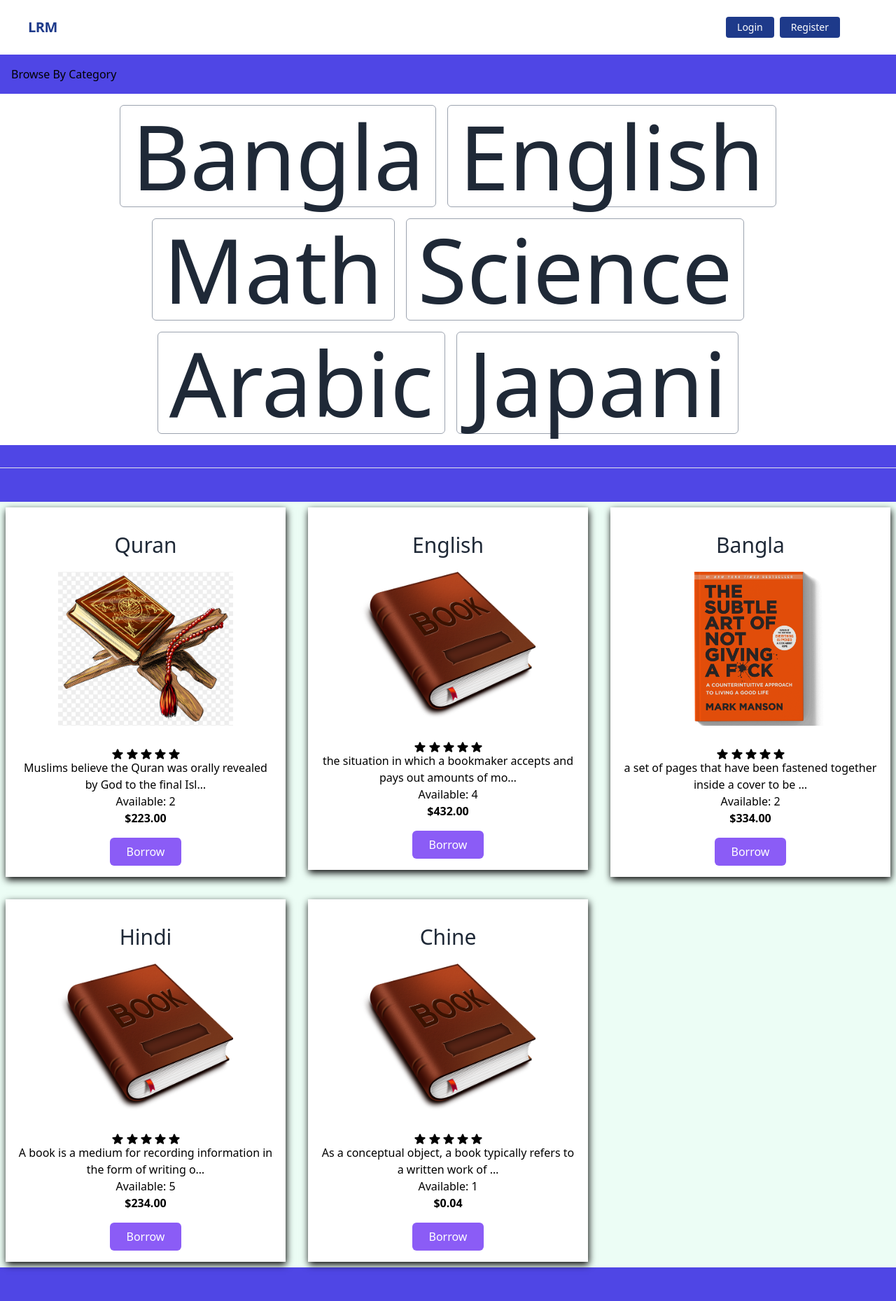
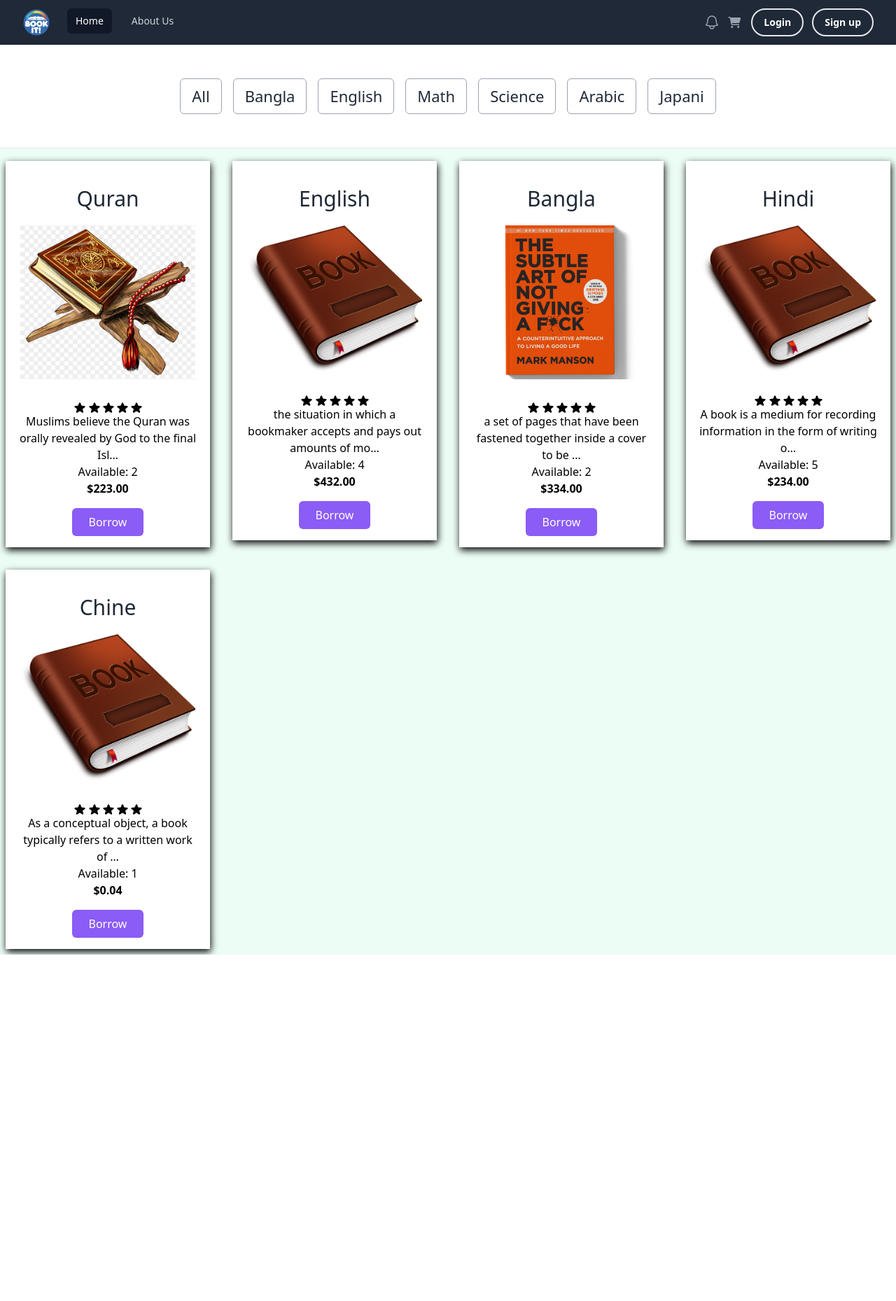
Before and after one commit to Md-Merazul-Islam/Library-Management-System, a Django app: page / in a window 1280 px wide. Shown: the whole page at 70% size. After the commit the page ends 1364 px from the top, so only its background shows below. Run offline with Django 5.2, Linux system fonts and the light colour scheme; data comes from the database, SQL or seed files in the repository; both versions use the stored data as it was after the commit; some libraries are stand-ins or nearby versions.

Commit message:
successfully done

```diff
--- a/Library_mentment/urls.py
+++ b/Library_mentment/urls.py
@@ -10,6 +10,7 @@ urlpatterns = [
     path('books/', include('books.urls')),
     path('transactions/', include('transactions.urls')),
     path('', views.home, name='home'),
+    path('about-us', views.about_us, name='about_us'),
     path('category/<slug:category_slug>/', views.home, name='category_wise_view'),
     path('books/details/<int:pk>/', views.DetailBookView.as_view(), name='Book_detail'),
     # path('borrow-book/<int:book_id>/', views.Borrow_Book, name='borrow_book'),
--- a/Library_mentment/views.py
+++ b/Library_mentment/views.py
@@ -37,3 +37,8 @@ class DetailBookView( DetailView):
         context['reviews'] = reviews
         context['comment_form'] = comment_form
         return context
+
+
+
+def about_us(request):
+    return render(request,'about.html')
--- a/core/templates/base.html
+++ b/core/templates/base.html
@@ -11,6 +11,7 @@
     <link href="https://unpkg.com/tailwindcss@^1.0/dist/tailwind.min.css" rel="stylesheet">
     <link rel="preconnect" href="https://fonts.googleapis.com" />
     <link rel="preconnect" href="https://fonts.gstatic.com" crossorigin />
+    <link rel="stylesheet" href="https://cdnjs.cloudflare.com/ajax/libs/font-awesome/6.5.2/css/all.min.css" integrity="sha512-SnH5WK+bZxgPHs44uWIX+LLJAJ9/2PkPKZ5QiAj6Ta86w+fsb2TkcmfRyVX3pBnMFcV7oQPJkl9QevSCWr3W6A==" crossorigin="anonymous" referrerpolicy="no-referrer" />
     <link href="https://fonts.googleapis.com/css2?family=Poppins:ital,wght@0,100;0,200;0,300;0,400;0,500;0,600;0,700;0,800;0,900;1,100;1,200;1,300;1,400;1,500;1,600;1,700;1,800;1,900&display=swap" rel="stylesheet" />
     <link href="https://fonts.googleapis.com/css2?family=Raleway:ital,wght@0,100..900;1,100..900&display=swap" rel="stylesheet" />
     {% block head_extra %}{% endblock %}
@@ -22,15 +23,17 @@
         }
     </style>
 </head>
-<body class="bg-indigo-600">
+<body class="">
     {% include 'navbar.html' %}
     {% block body %}
-        <div class="lg:container lg:mx-auto" id="main">
-            {% include 'messages.html' %}
-            {% block content %}
-            {% endblock %}
-        </div>
+    <div class=" mx-auto" id="main" style="max-width: 1675px;">
+        {% include 'messages.html' %}
+        {% block content %}
+        {% endblock %}
+    </div>
+
     {% endblock %}
+
     {% include 'footer.html' %}
     <script src="https://cdn.jsdelivr.net/npm/sweetalert2@11"></script>
 </body>
--- a/core/templates/index.html
+++ b/core/templates/index.html
@@ -19,9 +19,9 @@
 <section >
     <h5 class="p-4">Browse By Category</h5>
     <style>
+      width: 100%;
       .mx-container {
-        width: 100%;
-        max-width: 1680px;
+        max-width:1744px;
         margin: 0 auto;
       }
 
--- a/core/templates/navbar.html
+++ b/core/templates/navbar.html
@@ -1,51 +1,128 @@
-<nav class="flex items-center justify-between flex-wrap bg-white p-6 px-10">
-    <div class="flex items-center flex-shrink-0 text-white mr-6">
-        <span class="font-semibold text-xl tracking-tight text-blue-900"><a href="/">LRM</a></span>
-    </div>
-    <div class="block lg:hidden">
-        <button class="flex items-center px-3 py-2 border rounded text-white border-white-400 hover:text-white hover:border-white">
-            <svg class="fill-current h-3 w-3" viewBox="0 0 20 20" xmlns="http://www.w3.org/2000/svg"><title>Menu</title><path d="M0 3h20v2H0V3zm0 6h20v2H0V9zm0 6h20v2H0v-2z"/></svg>
+
+
+
+{% load static %}
+
+<nav class="bg-gray-800 ">
+  <div class="mx-auto  px-2 sm:px-6 lg:px-8" style="max-width: 1744px">
+    <div class="relative flex h-16 items-center justify-between">
+      <div class="absolute inset-y-0 left-0 flex items-center sm:hidden">
+        <!-- Mobile menu button-->
+        <button type="button" class="relative inline-flex items-center justify-center rounded-md p-2 text-gray-400 hover:bg-gray-700 hover:text-white focus:outline-none focus:ring-2 focus:ring-inset focus:ring-white" aria-controls="mobile-menu" aria-expanded="false" onclick="toggleMobileMenu()">
+          <span class="sr-only">Open main menu</span>
+          <!-- Icon when menu is closed -->
+          <svg class="block h-6 w-6" fill="none" viewBox="0 0 24 24" stroke-width="1.5" stroke="currentColor" aria-hidden="true">
+            <path stroke-linecap="round" stroke-linejoin="round" d="M3.75 6.75h16.5M3.75 12h16.5m-16.5 5.25h16.5" />
+          </svg>
+          <!-- Icon when menu is open -->
+          <svg class="hidden h-6 w-6" fill="none" viewBox="0 0 24 24" stroke-width="1.5" stroke="currentColor" aria-hidden="true">
+            <path stroke-linecap="round" stroke-linejoin="round" d="M6 18L18 6M6 6l12 12" />
+          </svg>
         </button>
       </div>
-    <!-- Register Login non logged in user er jonne -->
-    <!-- Report , Withdraw, Deposit       Profile Logout logged in user -->
-    <div class="w-full block flex-grow lg:flex lg:items-center lg:w-auto px-10">
+      <div class="flex flex-1 items-center justify-center sm:items-stretch sm:justify-start">
+        <div class="flex flex-shrink-0 items-center">
+            <a href="{% url 'home' %}">
+                <img class="h-10 w-auto" src="{% static 'logo.png' %}" alt="Your Company">
+            </a>
+        </div>
+        <div class="hidden sm:ml-6 sm:block">
+          <div class="flex space-x-4">
+            <!-- Current: "bg-gray-900 text-white", Default: "text-gray-300 hover:bg-gray-700 hover:text-white" -->
+            <a href="{% url "home" %}" class="bg-gray-900 text-white rounded-md px-3 py-2 text-sm font-medium" aria-current="page">Home</a>
+            <a href="{% url 'about_us' %}" class="text-gray-300 hover:bg-gray-700 hover:text-white rounded-md px-3 py-2 text-sm font-medium">About Us</a>
+
+          </div>
+        </div>
+      </div>
+      <div class="absolute inset-y-0 right-0 flex items-center pr-2 sm:static sm:inset-auto sm:ml-6 sm:pr-0">
+        <button type="button" class="relative rounded-full bg-gray-800 p-1 text-gray-400 hover:text-white focus:outline-none focus:ring-2 focus:ring-white focus:ring-offset-2 focus:ring-offset-gray-800" aria-expanded="false" onclick="toggleMenu()">
+          <span class="sr-only">View notifications</span>
+          <div class="flex items-center">
+            <svg class="h-6 w-6 mr-2" fill="none" viewBox="0 0 24 24" stroke-width="1.5" stroke="currentColor" aria-hidden="true">
+                <path stroke-linecap="round" stroke-linejoin="round" d="M14.857 17.082a23.848 23.848 0 005.454-1.31A8.967 8.967 0 0118 9.75v-.7V9A6 6 0 006 9v.75a8.967 8.967 0 01-2.312 6.022c1.733.64 3.56 1.085 5.455 1.31m5.714 0a24.255 24.255 0 01-5.714 0m5.714 0a3 3 0 11-5.714 0" />
+            </svg>
+           <div class="pt-1" style="">
+           <a href="{% url "borrowing_history" %}"> <i class="fa-solid fa-cart-shopping h-6 w-6 mr-2"></i></a>
+
+           </div>
+
+
+            </svg>
+
+        </div>
+
+
+        </button>
+
+
         {% if request.user.is_authenticated %}
-            <div class="text-md lg:flex-grow">
-                <a href="{% url "home" %}" class="block mt-4 lg:inline-block lg:mt-0 text-blue-900 hover:text-red-900 hover:font-black mr-4">
-                    Home
-                </a>
-                <a href="{% url "transaction_report" %}" class="block mt-4 lg:inline-block lg:mt-0 text-blue-900 hover:text-red-900 hover:font-black mr-4">
-                    Report
-                </a>
-                <a href="{% url "deposit_money" %}" class="block mt-4 lg:inline-block lg:mt-0 text-blue-900 hover:text-red-900 hover:font-black mr-4">
-                    Deposit
-                </a>
-                 <a href="{% url "borrowing_history" %}" class="block mt-4 lg:inline-block lg:mt-0 text-blue-900 hover:text-red-900 hover:font-black mr-4">
-                    Borrow History
-                </a>
-                {% comment %}
-                <a href="" class="block mt-4 lg:inline-block lg:mt-0 text-blue-900 hover:text-red-900 hover:font-black mr-4">
-                    Loan Request
-                </a>
-                <a href="" class="block mt-4 lg:inline-block lg:mt-0 text-blue-900 hover:text-red-900 hover:font-black mr-4">
-                    Transfer Money
-                </a> {% endcomment %}
+        <!-- Profile dropdown -->
+        <div class="relative ml-3">
+
+          <div>
+            <button type="button" class="relative flex rounded-full bg-gray-800 text-sm focus:outline-none focus:ring-2 focus:ring-white focus:ring-offset-2 focus:ring-offset-gray-800" aria-expanded="false" onclick="toggleProfile()">
+              <span class="sr-only">Open user menu</span>
+              <img class="h-8 w-8 rounded-full" src="{% static 'men_icon.png' %}" alt="">
+            </button>
           </div>
-            <div class="flex w-auto">
-                <div class="text-blue-900 my-auto font-black px-5">Welcome, {{ request.user.first_name }} (balance : {{request.user.account.balance}}) </div>
 
-                <a href="{% url 'profile' %}" class="mx-2 inline-block font-medium text-sm px-4 py-2 leading-none bg-blue-900 rounded text-white border-white hover:border-transparent hover:text-dark hover:bg-red-700 mt-4 lg:mt-0">Profile</a>
-                <a href="{% url 'user_logout' %}" class="mx-2 inline-block font-medium text-sm px-4 py-2 leading-none bg-blue-900 rounded text-white border-white hover:border-transparent hover:text-dark hover:bg-red-700 mt-4 lg:mt-0">Logout</a>
+          <!-- Dropdown menu -->
+
+
+          <div id="profile-dropdown" class="hidden absolute right-0 z-10 mt-2 w-48 origin-top-right rounded-md bg-white py-1 shadow-lg ring-1 ring-black ring-opacity-5 focus:outline-none" role="menu" aria-orientation="vertical" tabindex="-1">
+            <a href="{% url 'profile' %}" class="block px-4 py-2 text-sm text-gray-700" role="menuitem" tabindex="-1">Your Profile</a>
+            <a href="{% url "transaction_report" %}" class="block px-4 py-2 text-sm text-gray-700" role="menuitem" tabindex="-1">Transaction Report</a>
+            <a href="{% url "deposit_money" %}" class="block px-4 py-2 text-sm text-gray-700" role="menuitem" tabindex="-1">Deposit Money</a>
+            <a href="{% url "borrowing_history" %}" class="block px-4 py-2 text-sm text-gray-700" role="menuitem" tabindex="-1"> Borrow History</a>
+            <a href="{% url 'user_logout' %}" class="block px-4 py-2 text-sm text-gray-700" role="menuitem" tabindex="-1">Sign Out</a>
+            {% comment %} <a href="#" class="block px-4 py-2 text-sm text-gray-700" role="menuitem" tabindex="-1">Sign out</a> {% endcomment %}
+          </div>
         </div>
         {% else %}
-            <div class="text-md lg:flex-grow"></div>
-            <div>
-                <a href="{% url 'login' %}" class="mr-2 inline-block font-medium text-sm px-4 py-2 leading-none bg-blue-900 rounded text-white border-white hover:border-transparent hover:text-gray-800 hover:bg-red-700 mt-4 lg:mt-0">Login</a>
+        <div class='flex max-lg:ml-auto space-x-3'>
+            <a href="{% url "login" %}">
+                <button class='px-4 py-2 text-sm rounded-full font-bold text-white border-2 border-[#007bff] bg-[#007bff] transition-all ease-in-out duration-300 hover:bg-transparent hover:text-[#007bff]'>Login</button>
+            </a>
+            <a href="{% url "register" %}">
+                <button class='px-4 py-2 text-sm rounded-full font-bold text-white border-2 border-[#007bff] bg-[#007bff] transition-all ease-in-out duration-300 hover:bg-transparent hover:text-[#007bff]'>Sign up</button>
+            </a>
+
+            <button id="toggleOpen" class='lg:hidden'>
+                <svg class="w-7 h-7" fill="#000" viewBox="0 0 20 20" xmlns="http://www.w3.org/2000/svg">
+                    <path fill-rule="evenodd" d="M3 5a1 1 0 011-1h12a1 1 0 110 2H4a1 1 0 01-1-1zM3 10a1 1 0 011-1h12a1 1 0 110 2H4a1 1 0 01-1-1zM3 15a1 1 0 011-1h12a1 1 0 110 2H4a1 1 0 01-1-1z" clip-rule="evenodd"></path>
+                </svg>
+            </button>
         </div>
-            <div>
-                <a href="{% url 'register' %}" class="inline-block font-medium text-sm px-4 py-2 leading-none bg-blue-900 rounded text-white border-white hover:border-transparent hover:text-gray-800 hover:bg-white mt-4 lg:mt-0">Register</a>
-            </div>
+
         {% endif %}
       </div>
+    </div>
+  </div>
+  <!-- Mobile menu -->
+  <div class="hidden sm:hidden" id="mobile-menu">
+    <div class="space-y-1 px-2 pb-3 pt-2">
+      <a href="{% url 'home' %}" class="bg-gray-900 text-white block rounded-md px-3 py-2 text-base font-medium" aria-current="page">Home</a>
+      <a href="{% url 'about_us' %}" class="text-gray-300 hover:bg-gray-700 hover:text-white block rounded-md px-3 py-2 text-base font-medium">About Us</a>
+
+    </div>
+  </div>
+
+<script>
+  function toggleMobileMenu() {
+    var mobileMenu = document.getElementById('mobile-menu');
+    mobileMenu.classList.toggle('hidden');
+  }
+
+  function toggleProfile() {
+    var profileDropdown = document.getElementById('profile-dropdown');
+    profileDropdown.classList.toggle('hidden');
+  }
+
+  function toggleMenu() {
+    // This function can be extended to handle notifications menu if needed
+    toggleProfile();
+  }
+</script>
+
 </nav>
--- a/templates/home.html
+++ b/templates/home.html
@@ -1,4 +1,5 @@
 {% extends "base.html" %}
+
 {% block content %}
 {% load static %}
 
@@ -6,13 +7,18 @@
 
 <div class="h-screen">
   <section class="">
-    <h5 class="p-4">Browse By Category</h5>
+    <h5 class="p-4"></h5>
 
     <div class="mx-auto  bg-white py-2  mb-8 flex flex-wrap justify-center">
+      <div class="m-2">
+        <div class="box text-center border border-gray-400 rounded-md py-2 px-4 hover:shadow-md">
+          <a href="{% url 'home' %}" class="text-decoration-none text-10xl text-gray-800" style="font-size: 22px;"><h3>All</h3></a>
+        </div>
+      </div>
       {% for category in categories %}
         <div class="m-2">
           <div class="box text-center border border-gray-400 rounded-md py-2 px-4 hover:shadow-md">
-            <a href="{% url 'category_wise_view' category.slug %}" class="text-decoration-none text-9xl text-gray-800"><h5>{{ category.name }}</h5></a>
+            <a href="{% url 'category_wise_view' category.slug %}" class="text-decoration-none text-10xl text-gray-800" style="font-size: 22px;"><h3>{{ category.name }}</h3></a>
           </div>
         </div>
       {% endfor %}
@@ -43,21 +49,18 @@
   </style>
 
 
-  <section class="container mx-auto p-10 md:py-12 px-0 md:p-8 md:px-0">
-    <section class="p-5 bg-green-50 md:p-0 grid grid-cols-1 sm:grid-cols-1 md:grid-cols-2 xl:grid-cols-3 2xl:grid-cols-4 gap-4 items-start">
-      {% for book in books %}
+  <section class="p-5  bg-green-50 md:p-0 grid grid-cols-1 sm:grid-cols-2 md:grid-cols-2 lg:grid-cols-4 xl:grid-cols-4 2xl:grid-cols-4 gap-4 items-start" style="padding-top: 10px;">
+    {% for book in books %}
       <section class="card bg-purple-50 text-center transform duration-500 hover:-translate-y-2 cursor-pointer">
         <a href="{% url 'Book_detail' book.id %}" class="text-decoration-none text-gray-800"><h1 class="text-3xl my-5">{{ book.title }}</h1> </a>
-
         <img src="{{ book.image.url }}" alt="{{ book.title }}" />
         <div class="space-x-1 flex justify-center mt-4">
           {% for _ in "12345" %}
-          <svg class="w-4 h-4 mx-px fill-current text-{{ book.rating_color }}" xmlns="http://www.w3.org/2000/svg" viewBox="0 0 14 14">
-            <path d="M6.43 12l-2.36 1.64a1 1 0 0 1-1.53-1.11l.83-2.75a1 1 0 0 0-.35-1.09L.73 6.96a1 1 0 0 1 .59-1.8l2.87-.06a1 1 0 0 0 .92-.67l.95-2.71a1 1 0 0 1 1.88 0l.95 2.71c.13.4.5.66.92.67l2.87.06a1 1 0 0 1 .59 1.8l-2.3 1.73a1 1 0 0 0-.34 1.09l.83 2.75a1 1 0 0 1-1.53 1.1L7.57 12a1 1 0 0 0-1.14 0z"></path>
-          </svg>
+            <svg class="w-4 h-4 mx-px fill-current text-{{ book.rating_color }}" xmlns="http://www.w3.org/2000/svg" viewBox="0 0 14 14">
+              <path d="M6.43 12l-2.36 1.64a1 1 0 0 1-1.53-1.11l.83-2.75a1 1 0 0 0-.35-1.09L.73 6.96a1 1 0 0 1 .59-1.8l2.87-.06a1 1 0 0 0 .92-.67l.95-2.71a1 1 0 0 1 1.88 0l.95 2.71c.13.4.5.66.92.67l2.87.06a1 1 0 0 1 .59 1.8l-2.3 1.73a1 1 0 0 0-.34 1.09l.83 2.75a1 1 0 0 1-1.53 1.1L7.57 12a1 1 0 0 0-1.14 0z"></path>
+            </svg>
           {% endfor %}
         </div>
-
         <p class="card-text">{{ book.description|truncatechars:70 }}</p>
         <p class="card-text">Available: {{ book.quantity }}</p>
         <h2 class="font-semibold mb-4">${{ book.price }}</h2>
@@ -65,8 +68,8 @@
           <button class="p-2 px-6 bg-purple-500 text-white rounded-md hover:bg-purple-600">Borrow</button>
         </a>
       </section>
-      {% endfor %}
-    </section>
+    {% endfor %}
   </section>
 
+
 {% endblock %}
```
Also changed, not shown: templates/about.html (added, +59 -0 lines), db.sqlite3, static/logo.png (added), static/men_icon.png (added). Lines whose indentation alone changed are shown as unchanged.
